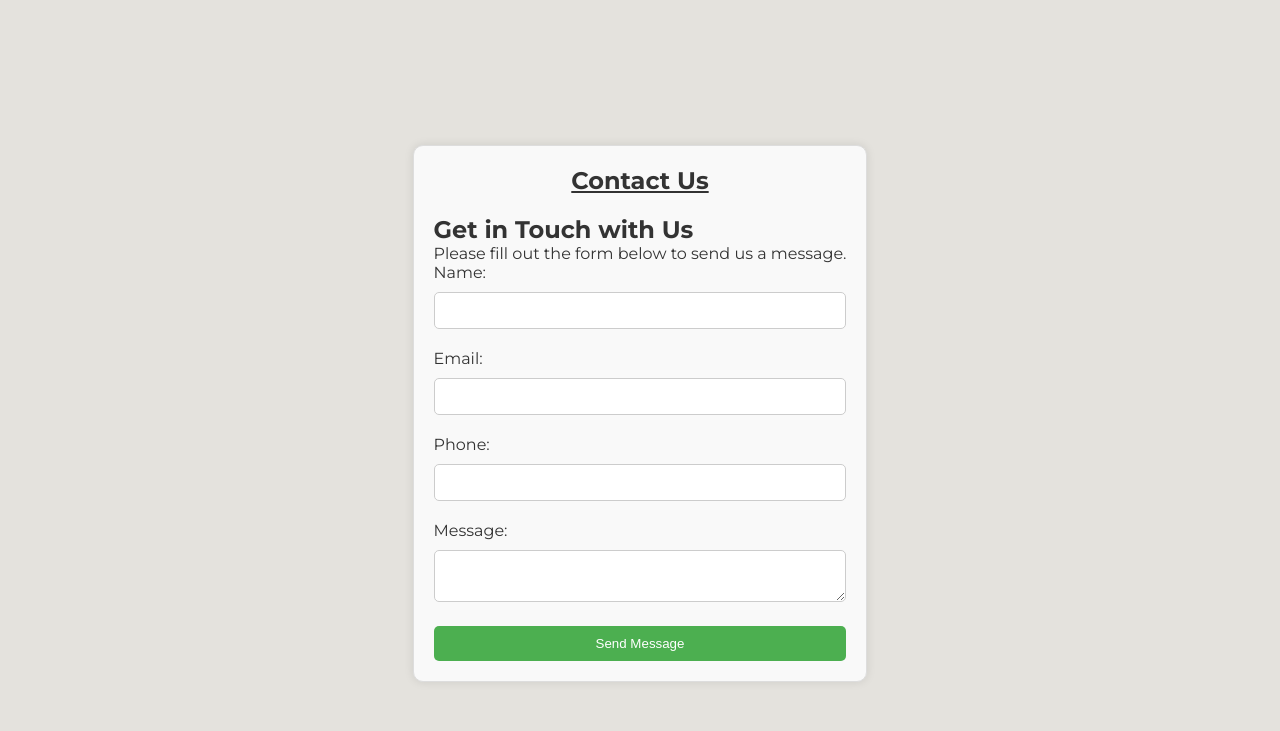
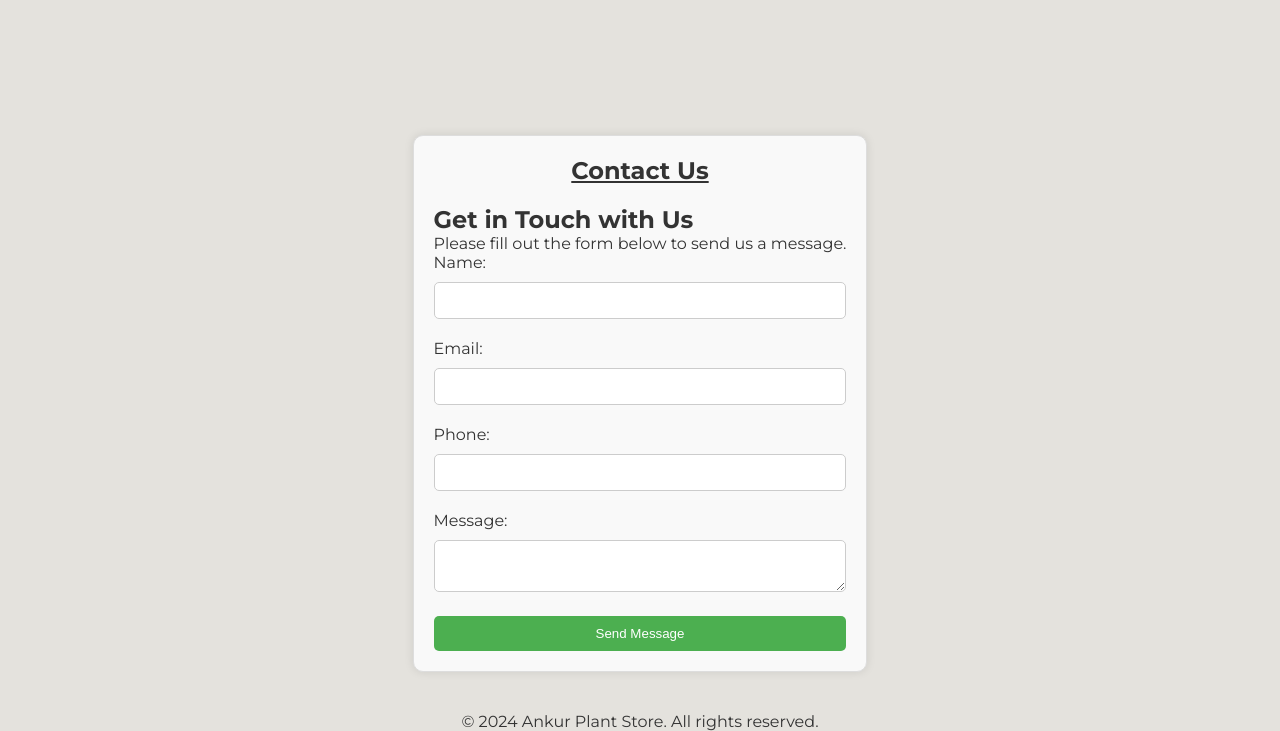
Before and after one commit to mradulakshi/ANKUR, a plain HTML site: page contact.html in a window 1280 px wide. Shown: the part 87-818 px from the top of the page. Drawn offline with Linux system fonts and the light colour scheme.

Commit message:
Update contact.html

```diff
--- a/contact.html
+++ b/contact.html
@@ -62,5 +62,8 @@
             </form>
         </div>
     </section>
+    <footer>
+        <p>&copy; 2024 Ankur Plant Store. All rights reserved.</p>
+    </footer>
 </body>
 </html>
```
